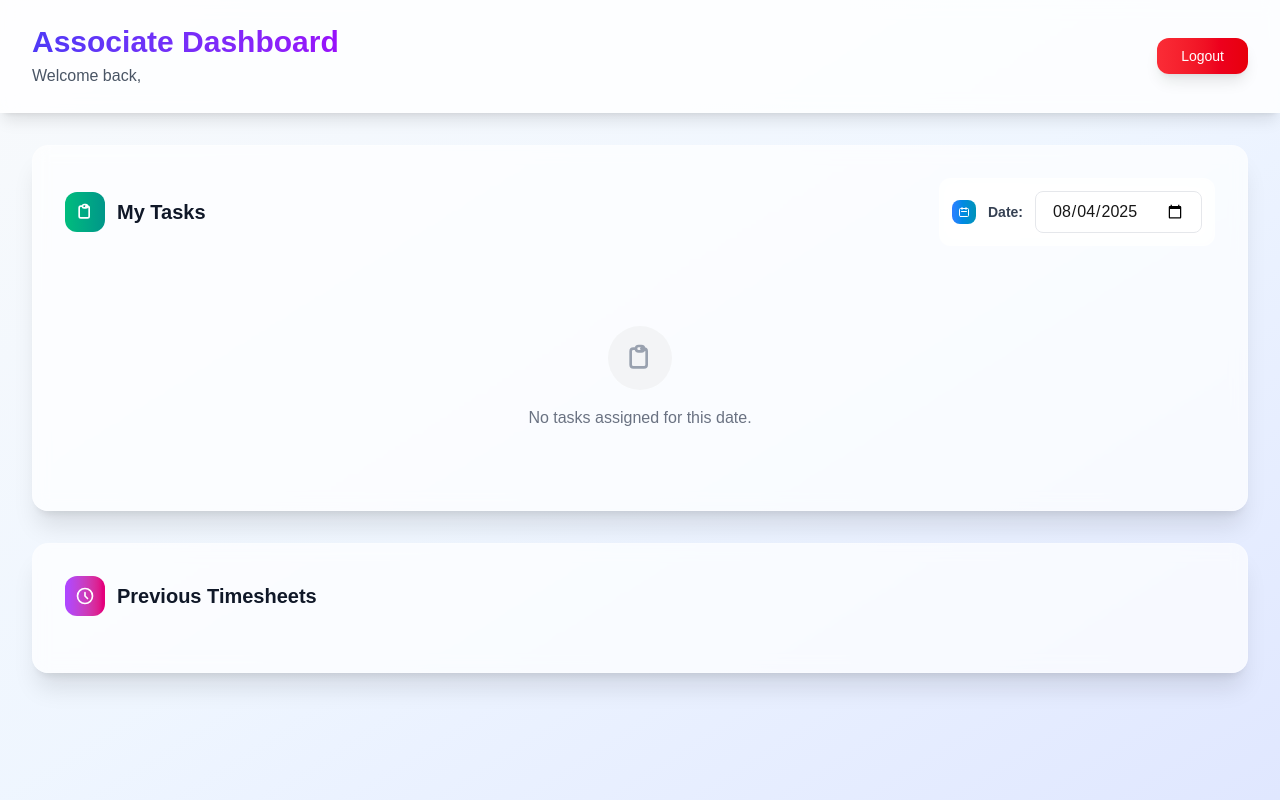
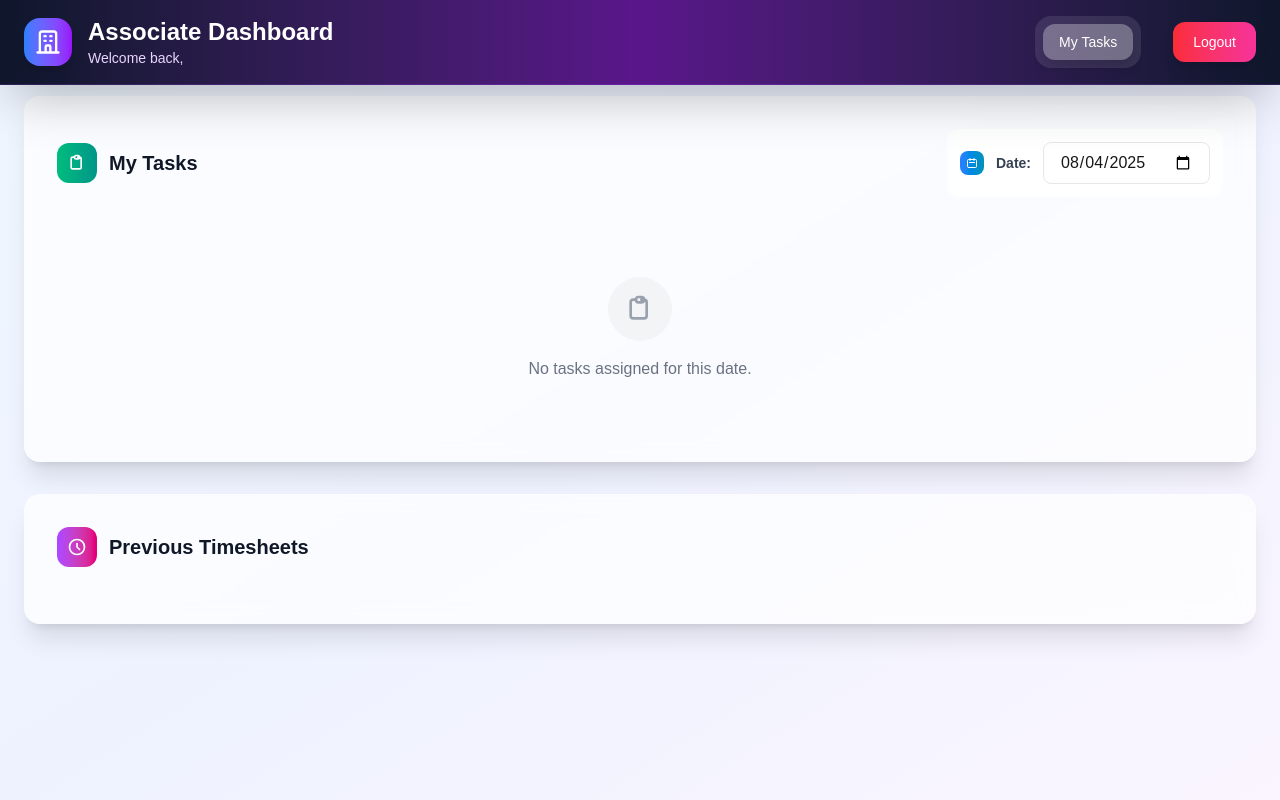
Before and after one commit to melwin3210/timesheet, a Next.js app: page /associate in a window 1280 px wide. Built offline with nearby package versions, Linux system fonts and the light colour scheme; data requests are answered from the project's data file.

Commit message:
header update

```diff
--- /dev/null
+++ b/src/app/components/AppHeader.js
@@ -0,0 +1,62 @@
+'use client';
+import { useDispatch, useSelector } from 'react-redux';
+import { logout } from '../store/authSlice';
+import Link from 'next/link';
+import { usePathname, useRouter } from 'next/navigation';
+
+export default function AppHeader({ navItems }) {
+  const dispatch = useDispatch();
+  const { user } = useSelector(state => state.auth);
+  const pathname = usePathname();
+  const router = useRouter();
+
+  const handleLogout = () => {
+    dispatch(logout());
+    router.push('/');
+  };
+
+  return (
+    <header className="fixed top-0 left-0 right-0 z-50 bg-gradient-to-r from-slate-900 via-purple-900 to-slate-900 shadow-2xl border-b border-purple-500/20">
+      <div className="max-w-7xl mx-auto px-6 py-4">
+        <div className="flex justify-between items-center">
+          <div className="flex items-center space-x-4">
+            <div className="w-12 h-12 bg-gradient-to-r from-blue-500 to-purple-600 rounded-2xl flex items-center justify-center shadow-lg">
+              <svg className="w-7 h-7 text-white" fill="none" stroke="currentColor" viewBox="0 0 24 24">
+                <path strokeLinecap="round" strokeLinejoin="round" strokeWidth={2} d="M19 21V5a2 2 0 00-2-2H7a2 2 0 00-2 2v16m14 0h2m-2 0h-5m-9 0H3m2 0h5M9 7h1m-1 4h1m4-4h1m-1 4h1m-5 10v-5a1 1 0 011-1h2a1 1 0 011 1v5m-4 0h4" />
+              </svg>
+            </div>
+            <div>
+              <h1 className="text-2xl font-bold text-white">
+                {user?.role === 'manager' ? 'Manager Dashboard' : 'Associate Dashboard'}
+              </h1>
+              <p className="text-purple-200 text-sm">Welcome back, {user?.name}</p>
+            </div>
+          </div>
+          <div className="flex items-center space-x-8">
+            <nav className="flex space-x-1 bg-white/10 backdrop-blur-sm rounded-2xl p-2">
+              {navItems.map((item) => (
+                <Link
+                  key={item.href}
+                  href={item.href}
+                  className={`px-4 py-2 rounded-xl font-medium transition-all duration-200 text-sm ${
+                    pathname === item.href
+                      ? 'text-white bg-white/30 shadow-lg'
+                      : 'text-white/80 hover:text-white hover:bg-white/20'
+                  }`}
+                >
+                  {item.label}
+                </Link>
+              ))}
+            </nav>
+            <button
+              onClick={handleLogout}
+              className="bg-gradient-to-r from-red-500 to-pink-500 hover:from-red-600 hover:to-pink-600 text-white px-5 py-2.5 rounded-xl font-medium shadow-lg hover:shadow-xl transition-all duration-200 transform hover:scale-105 text-sm"
+            >
+              Logout
+            </button>
+          </div>
+        </div>
+      </div>
+    </header>
+  );
+}
--- a/src/app/components/AssociateDashboard.js
+++ b/src/app/components/AssociateDashboard.js
@@ -3,7 +3,11 @@ import { useState, useEffect } from 'react';
 import { useDispatch, useSelector } from 'react-redux';
 import { fetchTasks, initializeTasks } from '../store/taskSlice';
 import { fetchTimesheets, updateTimesheet, submitTimesheet, initializeTimesheets } from '../store/timesheetSlice';
-import { logout } from '../store/authSlice';
+import AppHeader from './AppHeader';
+
+const associateNavItems = [
+  { href: '/associate', label: 'My Tasks' }
+];
 
 export default function AssociateDashboard({ initialTasks = [], initialTimesheets = [] }) {
   const dispatch = useDispatch();
@@ -38,33 +42,15 @@ export default function AssociateDashboard({ initialTasks = [], initialTimesheet
     dispatch(submitTimesheet({ userId: user.id, date: selectedDate }));
   };
 
-  const handleLogout = () => {
-    dispatch(logout());
-  };
+
 
   const tasksForDate = tasks.filter(t => t.date === selectedDate);
   const isSubmitted = timesheets.some(t => t.date === selectedDate && t.submitted);
 
   return (
-    <div className="min-h-screen bg-gradient-to-br from-slate-50 via-blue-50 to-indigo-100">
-      <div className="bg-white/80 backdrop-blur-sm shadow-lg border-b border-white/20">
-        <div className="max-w-7xl mx-auto px-4 sm:px-6 lg:px-8">
-          <div className="flex justify-between items-center py-6">
-            <div>
-              <h1 className="text-3xl font-bold bg-gradient-to-r from-indigo-600 to-purple-600 bg-clip-text text-transparent">Associate Dashboard</h1>
-              <p className="text-gray-600 mt-1">Welcome back, {user?.name}</p>
-            </div>
-            <button
-              onClick={handleLogout}
-              className="bg-gradient-to-r from-red-500 to-red-600 hover:from-red-600 hover:to-red-700 text-white px-6 py-2 rounded-xl text-sm font-medium shadow-lg hover:shadow-xl transition-all duration-200 transform hover:scale-105"
-            >
-              Logout
-            </button>
-          </div>
-        </div>
-      </div>
-
-      <div className="max-w-7xl mx-auto py-8 sm:px-6 lg:px-8">
+    <div className="min-h-screen bg-gradient-to-br from-blue-50 via-indigo-50 to-purple-50">
+      <AppHeader navItems={associateNavItems} />
+      <div className="max-w-7xl mx-auto pt-24 pb-8 px-6">
         <div className="bg-white/70 backdrop-blur-sm shadow-xl rounded-2xl border border-white/20 hover:shadow-2xl transition-all duration-300">
           <div className="px-6 py-6 sm:p-8">
             <div className="flex justify-between items-center mb-8">
--- a/src/app/components/ManagerHeader.js
+++ b/src/app/components/ManagerHeader.js
@@ -1,70 +1,11 @@
-'use client';
-import { useDispatch, useSelector } from 'react-redux';
-import { logout } from '../store/authSlice';
-import Link from 'next/link';
-import { usePathname, useRouter } from 'next/navigation';
+import AppHeader from './AppHeader';
+
+const managerNavItems = [
+  { href: '/manager/assign-task', label: 'Assign Task' },
+  { href: '/manager/timesheets', label: 'Timesheets' },
+  { href: '/manager/tasks', label: 'All Tasks' }
+];
 
 export default function ManagerHeader() {
-  const dispatch = useDispatch();
-  const { user } = useSelector(state => state.auth);
-  const pathname = usePathname();
-  const router = useRouter();
-
-  const handleLogout = () => {
-    dispatch(logout());
-    router.push('/');
-  };
-
-  return (
-    <header className="fixed top-0 left-0 right-0 z-50 bg-gradient-to-r from-slate-900 via-purple-900 to-slate-900 shadow-2xl border-b border-purple-500/20">
-      <div className="max-w-7xl mx-auto px-6 py-4">
-        <div className="flex justify-between items-center">
-          <div className="flex items-center space-x-4">
-            <div className="w-12 h-12 bg-gradient-to-r from-blue-500 to-purple-600 rounded-2xl flex items-center justify-center shadow-lg">
-              <svg className="w-7 h-7 text-white" fill="none" stroke="currentColor" viewBox="0 0 24 24">
-                <path strokeLinecap="round" strokeLinejoin="round" strokeWidth={2} d="M19 21V5a2 2 0 00-2-2H7a2 2 0 00-2 2v16m14 0h2m-2 0h-5m-9 0H3m2 0h5M9 7h1m-1 4h1m4-4h1m-1 4h1m-5 10v-5a1 1 0 011-1h2a1 1 0 011 1v5m-4 0h4" />
-              </svg>
-            </div>
-            <div>
-              <h1 className="text-2xl font-bold text-white">
-                Manager Dashboard
-              </h1>
-              <p className="text-purple-200 text-sm">Welcome back, {user?.name}</p>
-            </div>
-          </div>
-          <div className="flex items-center space-x-8">
-            <nav className="flex space-x-1 bg-white/10 backdrop-blur-sm rounded-2xl p-2">
-              <Link href="/manager/assign-task" className={`px-4 py-2 rounded-xl font-medium transition-all duration-200 text-sm ${
-                pathname === '/manager/assign-task'
-                  ? 'text-white bg-white/30 shadow-lg'
-                  : 'text-white/80 hover:text-white hover:bg-white/20'
-              }`}>
-                Assign Task
-              </Link>
-              <Link href="/manager/timesheets" className={`px-4 py-2 rounded-xl font-medium transition-all duration-200 text-sm ${
-                pathname === '/manager/timesheets'
-                  ? 'text-white bg-white/30 shadow-lg'
-                  : 'text-white/80 hover:text-white hover:bg-white/20'
-              }`}>
-                Timesheets
-              </Link>
-              <Link href="/manager/tasks" className={`px-4 py-2 rounded-xl font-medium transition-all duration-200 text-sm ${
-                pathname === '/manager/tasks'
-                  ? 'text-white bg-white/30 shadow-lg'
-                  : 'text-white/80 hover:text-white hover:bg-white/20'
-              }`}>
-                All Tasks
-              </Link>
-            </nav>
-            <button
-              onClick={handleLogout}
-              className="bg-gradient-to-r from-red-500 to-pink-500 hover:from-red-600 hover:to-pink-600 text-white px-5 py-2.5 rounded-xl font-medium shadow-lg hover:shadow-xl transition-all duration-200 transform hover:scale-105 text-sm"
-            >
-              Logout
-            </button>
-          </div>
-        </div>
-      </div>
-    </header>
-  );
+  return <AppHeader navItems={managerNavItems} />;
 }
```
